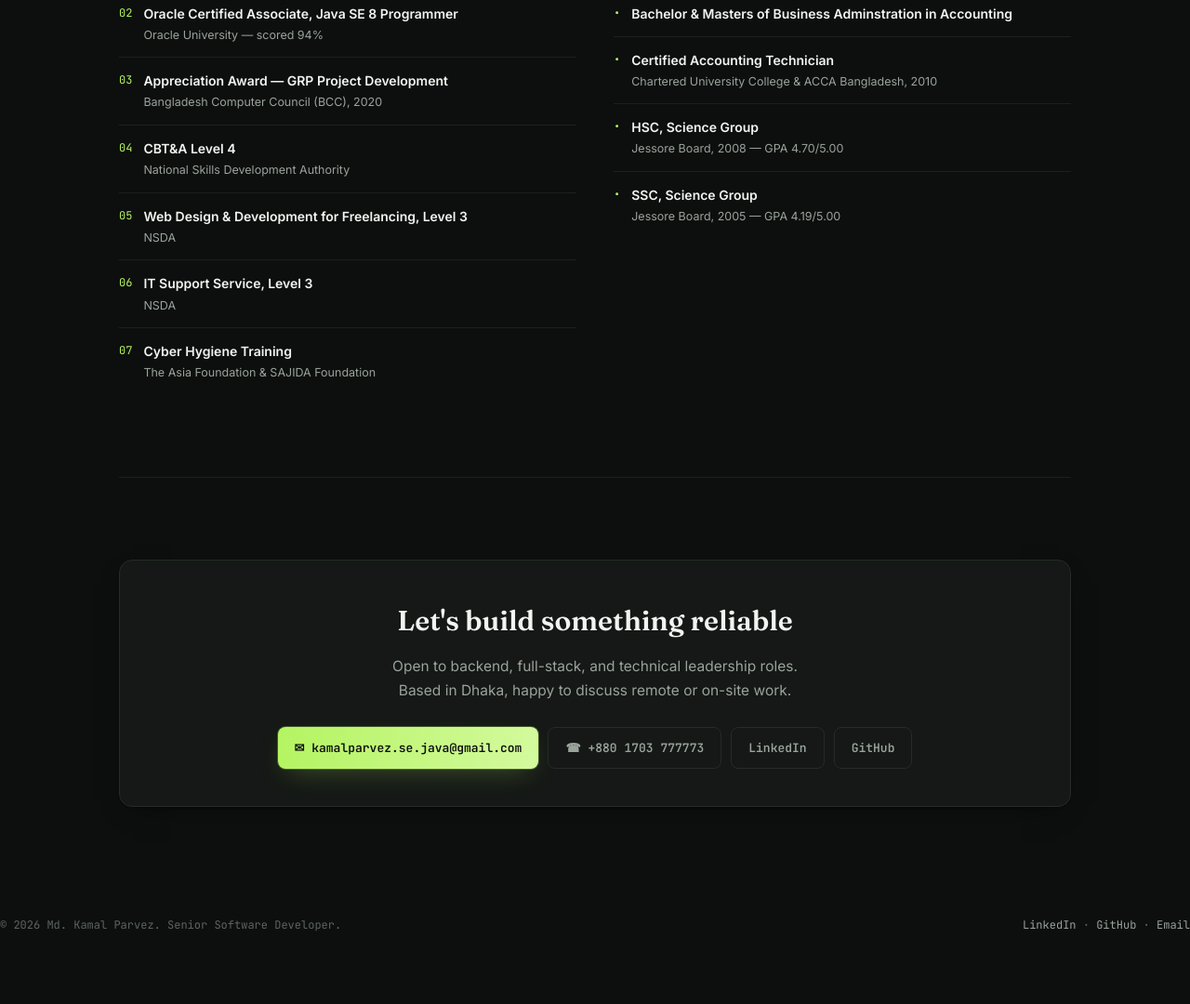
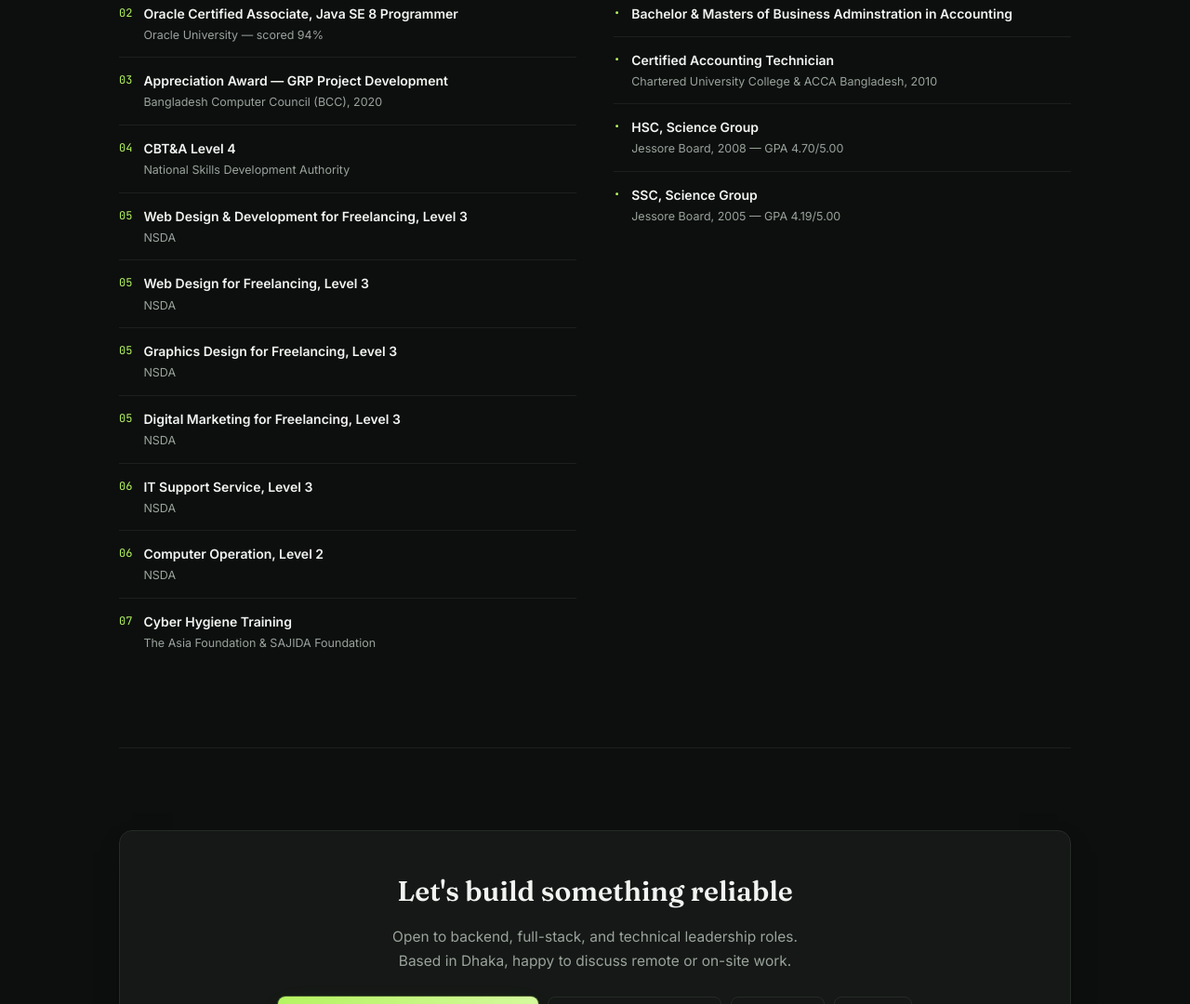
Before and after one commit to kamalparvez71/my-portfolio, a plain HTML site: page index.html in a window 1280 px wide. Shown: the part 4784-5864 px from the top of the page at 93% size. Before the commit the page ends 5820 px from the top, so only its background shows below. Drawn offline with Linux system fonts and the light colour scheme.

Commit message:
update certification

```diff
--- a/index.html
+++ b/index.html
@@ -489,7 +489,11 @@
           <div class="list-item"><span class="idx">03</span><div><div class="ttl">Appreciation Award — GRP Project Development</div><div class="sub">Bangladesh Computer Council (BCC), 2020</div></div></div>
           <div class="list-item"><span class="idx">04</span><div><div class="ttl">CBT&amp;A Level 4</div><div class="sub">National Skills Development Authority</div></div></div>
           <div class="list-item"><span class="idx">05</span><div><div class="ttl">Web Design &amp; Development for Freelancing, Level 3</div><div class="sub">NSDA</div></div></div>
+          <div class="list-item"><span class="idx">05</span><div><div class="ttl">Web Design for Freelancing, Level 3</div><div class="sub">NSDA</div></div></div>
+          <div class="list-item"><span class="idx">05</span><div><div class="ttl">Graphics Design for Freelancing, Level 3</div><div class="sub">NSDA</div></div></div>
+          <div class="list-item"><span class="idx">05</span><div><div class="ttl">Digital Marketing for Freelancing, Level 3</div><div class="sub">NSDA</div></div></div>
           <div class="list-item"><span class="idx">06</span><div><div class="ttl">IT Support Service, Level 3</div><div class="sub">NSDA</div></div></div>
+          <div class="list-item"><span class="idx">06</span><div><div class="ttl">Computer Operation, Level 2</div><div class="sub">NSDA</div></div></div>
           <div class="list-item"><span class="idx">07</span><div><div class="ttl">Cyber Hygiene Training</div><div class="sub">The Asia Foundation &amp; SAJIDA Foundation</div></div></div>
         </div>
         <div class="cred-list">
```
